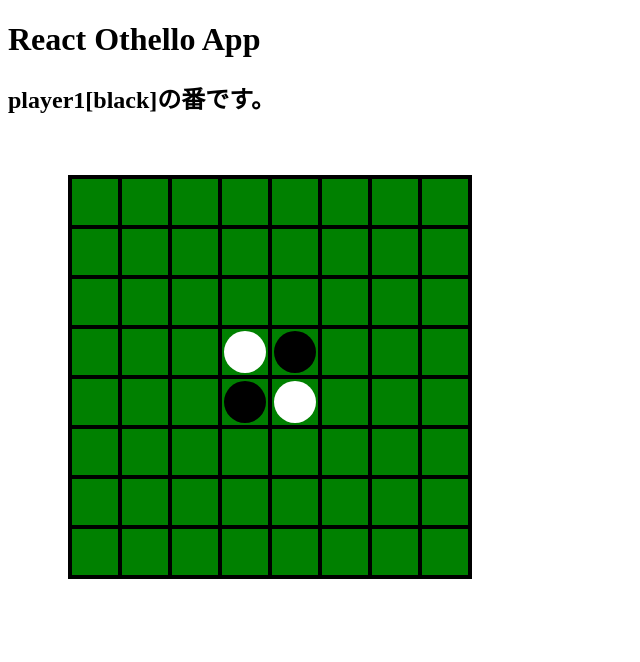
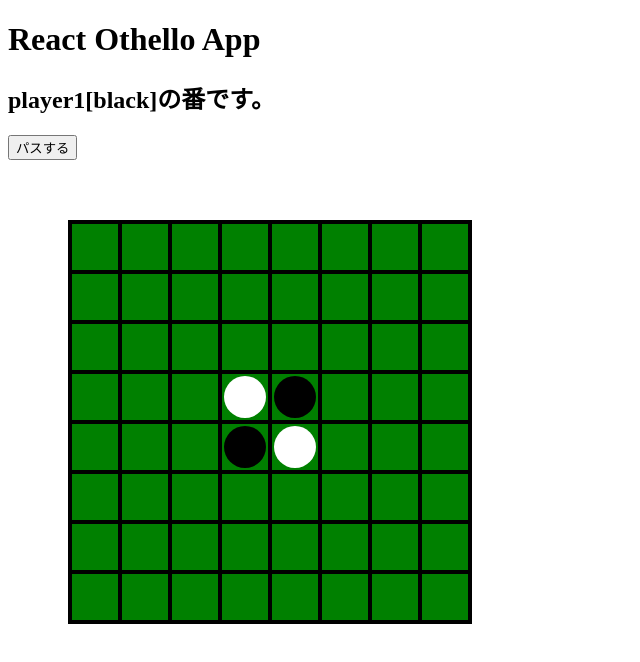
Before and after one commit to pistachiyoda/react_othello, a React (Create React App) app: page / in a window 1280 px wide. Shown: the top 662 px of the page, without its empty margins (0-640 px from the left). Built offline with nearby package versions, Linux system fonts and the light colour scheme.

Commit message:
パスボタンを実装。

```diff
--- a/src/App.jsx
+++ b/src/App.jsx
@@ -17,6 +17,8 @@ function App() {
     <div>
       <h1>React Othello App</h1>
       <OthelloPlayer currentPlayer={othelloAppModel.currentPlayer}/>
+      <button onClick={() => {othelloAppModel.switchPlayer();
+                              setOthelloAppModel(othelloAppModel.createUpdatedOthelloAppModel(othelloAppModel));}}>パスする</button>
       <OthelloBoard othelloAppModel={othelloAppModel} setOthelloAppModel={setOthelloAppModel}/>
     </div>
   );
--- a/src/components/OthelloBlock.jsx
+++ b/src/components/OthelloBlock.jsx
@@ -1,25 +1,4 @@
 import React from "react"
-import _ from 'lodash'
-import { OthelloAppModel } from "../model/OthelloAppModel";
-import { PlayerModel } from "../model/PlayerModel";
-import { OthelloBoardModel } from "../model/OthelloBoardModel";
-import { OthelloBlockModel } from "../model/OthelloBlockModel";
-
-const createUpdatedOthelloAppModel = (othelloAppModel) => {
-    const blockModels =  [];
-    for(let i = 0; i < 8; i++) {
-        blockModels[i] = [];
-        for(let j = 0; j < 8; j++) {
-            blockModels[i][j] = new OthelloBlockModel(othelloAppModel.othelloBoardModel.blockModels[i][j].status);
-        }
-    }
-    const updatedOthelloAppModel =  new OthelloAppModel(
-                                            new PlayerModel(othelloAppModel.player1.name, othelloAppModel.player1.color),
-                                            new PlayerModel(othelloAppModel.player2.name, othelloAppModel.player2.color),
-                                            othelloAppModel.currentPlayer,
-                                            new OthelloBoardModel(blockModels, othelloAppModel.othelloBoardModel.leftEmptyBlocks))
-    return updatedOthelloAppModel;
-}
 
 export const OthelloBlock = (props) => {
     const { x, y, block, othelloAppModel, setOthelloAppModel } = props;
@@ -32,7 +11,7 @@ export const OthelloBlock = (props) => {
     return (
         <div className="block" onClick={() => {
             othelloAppModel.handleClick(x, y, othelloAppModel);
-            setOthelloAppModel(createUpdatedOthelloAppModel(othelloAppModel));
+            setOthelloAppModel(othelloAppModel.createUpdatedOthelloAppModel(othelloAppModel));
         }}>
             <div className={statusClass}></div>
         </div>
--- a/src/model/OthelloAppModel.js
+++ b/src/model/OthelloAppModel.js
@@ -1,5 +1,8 @@
 // import { EventEmitter } from "../EventEmitter.js";
-import { OthelloBoardModel } from "./OthelloBoardModel.js";
+import { PlayerModel } from "./PlayerModel";
+import { OthelloBoardModel } from "./OthelloBoardModel";
+import { OthelloBlockModel } from "./OthelloBlockModel";
+
 export class OthelloAppModel{
     #currentPlayer;
     #player1;
@@ -74,4 +77,20 @@ export class OthelloAppModel{
     getPlayerName(othelloApp, color) {
         return othelloApp.player1.color === color ? othelloApp.player1.name : othelloApp.player2.name;
     }
+
+    createUpdatedOthelloAppModel = (othelloApp) => {
+        const blockModels =  [];
+        for(let i = 0; i < 8; i++) {
+            blockModels[i] = [];
+            for(let j = 0; j < 8; j++) {
+                blockModels[i][j] = new OthelloBlockModel(othelloApp.othelloBoardModel.blockModels[i][j].status);
+            }
+        }
+        const updatedOthelloAppModel =  new OthelloAppModel(
+                                                new PlayerModel(othelloApp.player1.name, othelloApp.player1.color),
+                                                new PlayerModel(othelloApp.player2.name, othelloApp.player2.color),
+                                                othelloApp.currentPlayer,
+                                                new OthelloBoardModel(blockModels, othelloApp.othelloBoardModel.leftEmptyBlocks))
+        return updatedOthelloAppModel;
+    }
 }
```
